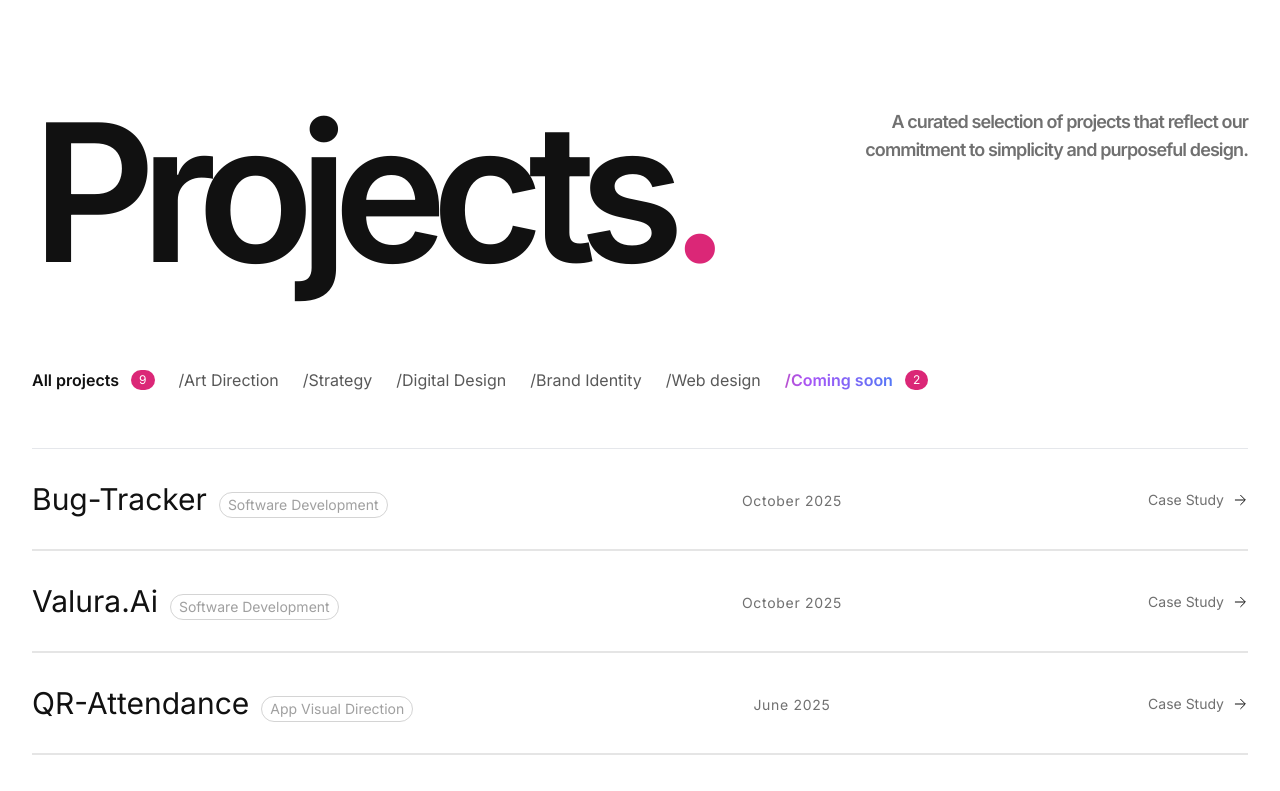
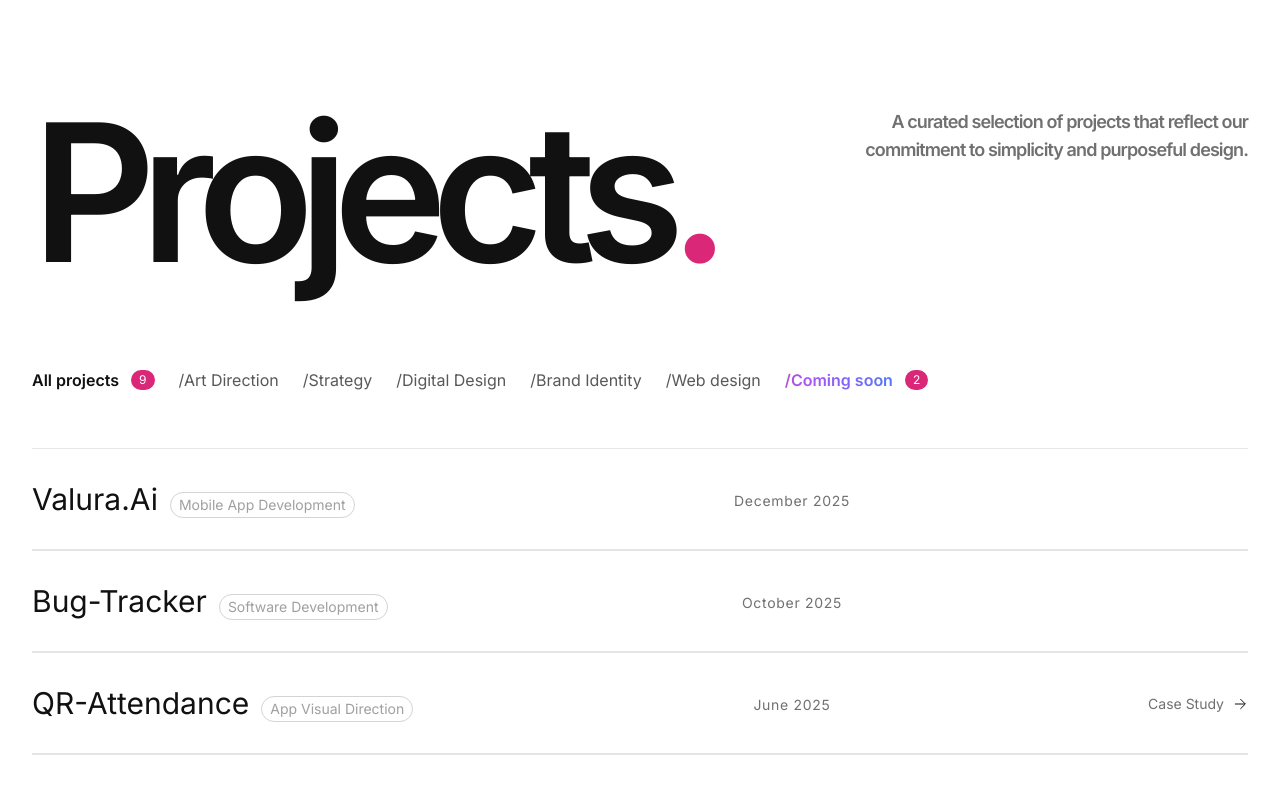
Before and after one commit to zdawan/projects, a React (Create React App) app: page / in a window 1280 px wide. Shown: the top 791 px of the page. Built offline with nearby package versions, Linux system fonts and the light colour scheme; the HTML template or start-up script is replaced by a standard one.

Commit message:
Intial commit

```diff
--- a/src/data/projects.js
+++ b/src/data/projects.js
@@ -19,20 +19,22 @@ export const categories = [
 
 export const projects = [
   {
+    id: "gold-investment-app",
+    title: "Valura.Ai",
+    year: "December 2025",
+    type: "Mobile App Development",
+    categories: ["/Coming soon"],
+    image: Wireframe,
+  },
+  {
     id: "ai-powered-bug-tracker",
     title: "Bug-Tracker",
     year: "October 2025",
     type: "Software Development",
     categories: ["/Coming soon"],
     image: Wireframe,
-  },{
-    id: "gold-investment-app",
-    title: "Valura.Ai",
-    year: "October 2025",
-    type: "Software Development",
-    categories: ["/Coming soon"],
-    image: Wireframe,
   },
+
   {
     id: "qr-based-attendance-system",
     title: "QR-Attendance",
--- a/src/pages/Projects.js
+++ b/src/pages/Projects.js
@@ -197,7 +197,8 @@ export default function Projects() {
                     </span>
                   </div>
 
-                  {/* CTA */}
+                  {/* CTA - hide if project is Coming Soon */}
+                  {!proj.categories.includes("/Coming soon") && (
                     <div className="hidden md:flex col-span-3 justify-end items-center gap-2">
                       <span className="text-sm text-ink/60 transition group-hover:text-pink-600">
                         Case Study
@@ -216,6 +217,7 @@ export default function Projects() {
                         />
                       </svg>
                     </div>
+                  )}
                 </div>
                 <div className="h-px bg-neutral-200 -mt-px group-hover:bg-neutral-300 transition-colors"></div>
 
```
Lines whose indentation alone changed are shown as unchanged.
